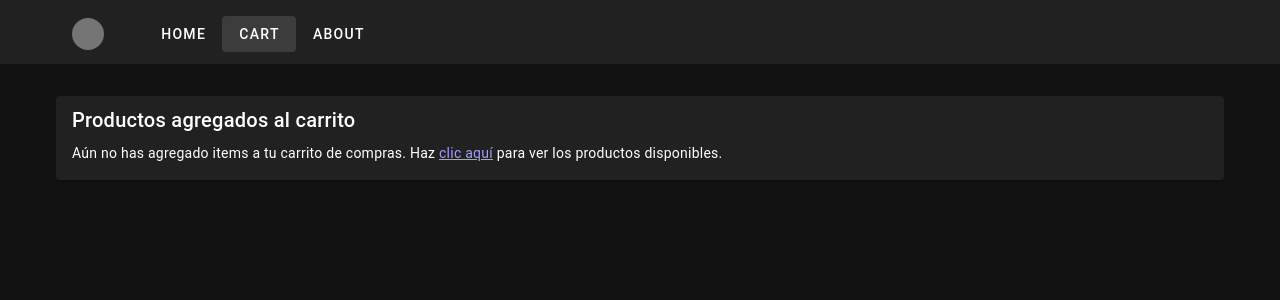
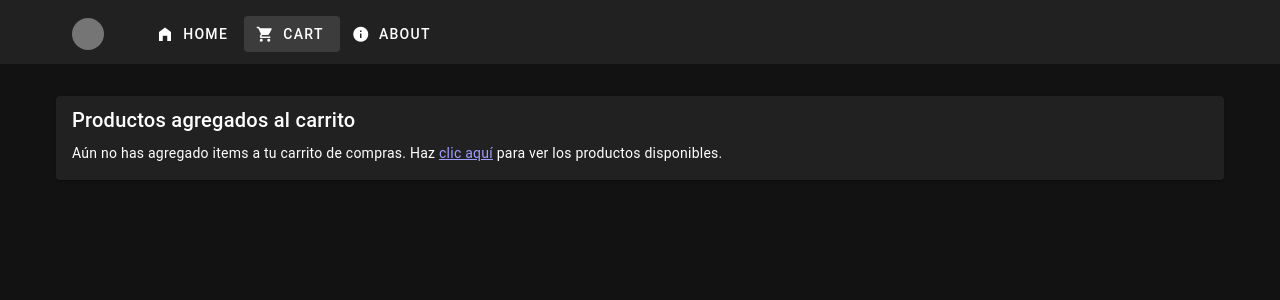
Before and after one commit to JCarlosR/vue-3-ecommerce, a Vue app: page /cart in a window 1280 px wide. Shown: the top 300 px of the page. Built offline with nearby package versions, Linux system fonts and the light colour scheme.

Commit message:
Add MDI icons

```diff
--- a/package.json
+++ b/package.json
@@ -17,6 +17,7 @@
     "vuetify": "^3.1.12"
   },
   "devDependencies": {
+    "@mdi/font": "^7.2.96",
     "@rushstack/eslint-patch": "^1.2.0",
     "@types/node": "^18.14.2",
     "@vitejs/plugin-vue": "^4.0.0",
--- a/src/components/Cart.vue
+++ b/src/components/Cart.vue
@@ -36,16 +36,23 @@ export default {
                 <v-list-item v-for="detail in details" :value="detail.productId">
                     <v-list-item-title>
                         Product {{ detail.productId }}
-                        <v-btn @click="decrementQuantity(detail.productId)">
-                            -
-                        </v-btn>
-                        (Qty: {{ detail.quantity }})
-                        <v-btn @click="incrementQuantity(detail.productId)">
-                            +
-                        </v-btn>
-                        <v-btn @click="deleteProduct(detail.productId)">
-                            Eliminar
-                        </v-btn>
+
+                        <v-btn
+                            class="ml-2"
+                            icon="mdi-minus"
+                            size="x-small"
+                            @click="decrementQuantity(detail.productId)" />
+                        Cantidad: {{ detail.quantity }}
+                        <v-btn
+                            icon="mdi-plus"
+                            size="x-small"
+                            @click="incrementQuantity(detail.productId)" />
+
+                        <v-btn
+                            class="ml-2"
+                            icon="mdi-delete"
+                            size="x-small"
+                            @click="deleteProduct(detail.productId)" />
                     </v-list-item-title>
                 </v-list-item>
             </v-list>
--- a/src/components/TopBar.vue
+++ b/src/components/TopBar.vue
@@ -14,7 +14,7 @@ export default {
 
 <template>
     <v-app-bar flat>
-      <v-container class="fill-height d-flex align-center">
+      <v-container class="fill-height d-flex">
         <v-avatar
           class="me-10 ms-4"
           color="grey-darken-1"
@@ -22,21 +22,21 @@ export default {
         ></v-avatar>
 
         <RouterLink to="/" custom v-slot="{navigate}">
-          <v-btn :active="$route.name === 'home'" variant="text" @click="navigate">
+          <v-btn prepend-icon="mdi-home-variant" :active="$route.name === 'home'" variant="text" @click="navigate">
             Home
           </v-btn>
         </RouterLink>
 
         <RouterLink to="/cart" custom v-slot="{navigate}">
           <v-badge :content="itemsCount" :model-value="itemsCount > 0" color="orange-lighten-2">
-            <v-btn :active="$route.name === 'cart'" variant="text" @click="navigate">
+            <v-btn prepend-icon="mdi-cart" :active="$route.name === 'cart'" variant="text" @click="navigate">
               Cart
             </v-btn>
           </v-badge>
         </RouterLink>
 
         <RouterLink to="/about" custom v-slot="{navigate}">
-          <v-btn :active="$route.name === 'about'" variant="text" @click="navigate">
+          <v-btn prepend-icon="mdi-information" :active="$route.name === 'about'" variant="text" @click="navigate">
             About
           </v-btn>
         </RouterLink>
--- a/src/main.ts
+++ b/src/main.ts
@@ -12,6 +12,9 @@ import { createPinia } from 'pinia'
 
 // Vue Router
 import router from './router'
+
+// Icons
+import '@mdi/font/css/materialdesignicons.css'
 
 const vuetify = createVuetify({
   components,
```
Also changed, not shown: 1 other file (tests, documents, lock files or other folders).
